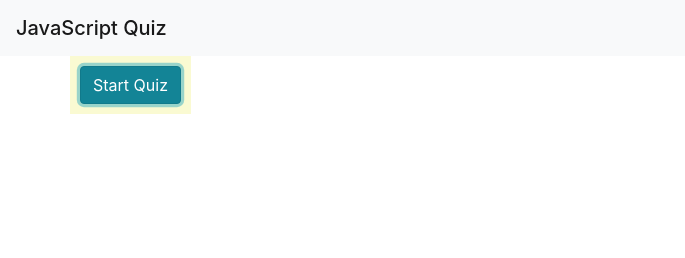
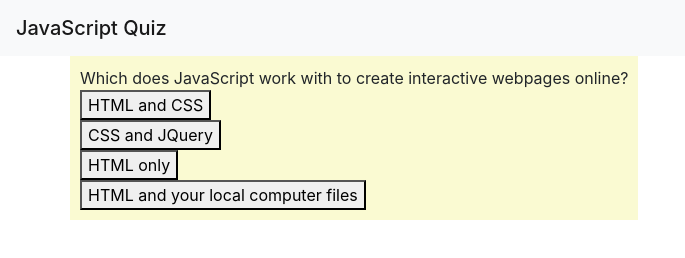
Before and after one commit to skerr924/JavaScriptQuiz, a plain HTML site: page assets/index.html in a window 1280 px wide. Both pictures are taken after a click on the button "Start Quiz". Shown: the whole page, without its empty margins (0-685 px from the left). Drawn offline with nearby package versions, Linux system fonts and the light colour scheme.

Commit message:
corrected my for loop to accurately append each question's set of answers to their own individual buttons

```diff
--- a/assets/index.html
+++ b/assets/index.html
@@ -26,10 +26,10 @@
             <div class="row">
                 <!-- div class for where the quiz will display  -->
                 <div class="quizArea">
+                    <button type="button" class="btn btn-info">Start Quiz</button>
                     <div class= "questions"></div>
                     <div class= "answers">
                         <div class = answerOptions></div>
-                        <button type="button" class="btn btn-info">Start Quiz</button>
                     </div>
                     <div class = "nextButton">
 
--- a/assets/script.js
+++ b/assets/script.js
@@ -50,18 +50,21 @@ var myQuestions = [
   //for loop which runs through each question and displays the questions and answers
   function startQuiz() {
       //displays question number one
-      $("#questions").text(myQuestions[0].question);
+      $(".questions").text(myQuestions[0].question);
+      $(".btn-info").css("display", "none");
 
       //loops through question options for question number one
-      for (i=0; i<4; i++){
-        var answerOptions = "";
+      for (i=0; i<4; i++) {
         var answer = (myQuestions[0].answers[i]);
-        answerOptions =+ "<br><hr>" + answer;
-        console.log(answerOptions);
-
+        var answerBtn = $("<button>");
+        answerBtn.addClass("answerOption");
+        answerBtn.text(answer);
+        console.log(answer);
+        $(".answerOptions").append(answerBtn);
+        $(".answerOptions").append("<br>");
 
       }
-      answerArea.innerHTML(answerOptions);
+
   }
 
 
```
